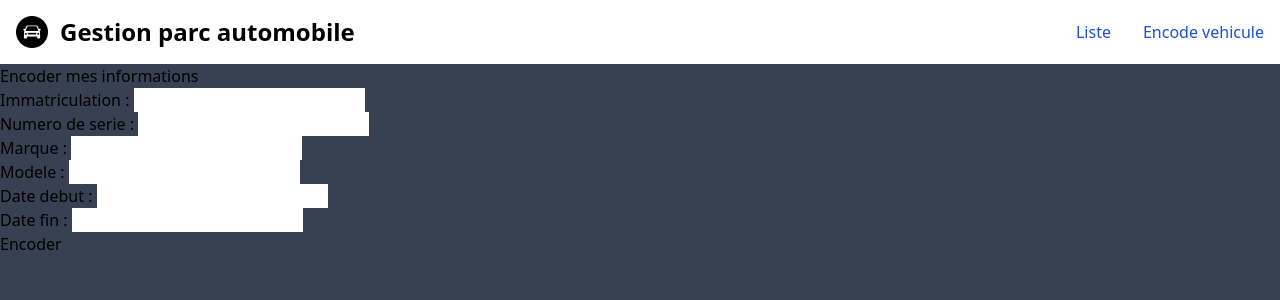
After one commit to esfartrguig/projet-ppve, a Flask app: page /encode_vehicule in a window 1280 px wide. The commit adds this page. Shown: the top 300 px of the page. Run offline with Flask 3, Linux system fonts and the light colour scheme.

Commit message:
Ajout encode_vehicule

```diff
--- a/app.py
+++ b/app.py
@@ -1,5 +1,6 @@
-from flask import Flask, render_template, request
+from flask import Flask, render_template, request, redirect
 import csv
+import os
 
 app = Flask(__name__)
 
@@ -33,8 +34,30 @@ def index():
                             "plaque": vehicule_info['immatriculation']
                            }
                 vu_liste.append(vu_dict)
+    return render_template('index.html', data=vu_liste)
 
-    return render_template('index.html', data=vu_liste)
+
+@app.route('/encode_vehicule', methods=['GET','POST'])
+def encode_vehicule():
+    if request.method == 'GET' :
+        return render_template('encode_vehicule.html')
+
+    elif request.method =='POST' :
+        immatriculation = request.form['Immatriculation']
+        numdeserie = request.form['Num_de_serie']
+        marque = request.form['Marque']
+        modele = request.form['Modele']
+        datedebut = request.form['Date_debut']
+        datefin = request.form['Date_fin']
+        data = [immatriculation,numdeserie,marque,modele,datedebut,datefin]
+        file_path = os.path.realpath(__file__)
+        work_dir = os.path.dirname(file_path)
+        file_csv = f"{work_dir}/csv/park_auto.csv"
+        with open(file_csv, "a", encoding="utf-8", newline="") as fichier:
+                writer = csv.writer(fichier)
+                writer.writerow(data)
+                return redirect('/index')
+
 
 if __name__ == '__main__':
     app.run(debug=True)
--- a/templates/base.html
+++ b/templates/base.html
@@ -21,7 +21,10 @@
             <div class="hidden w-full md:block md:w-auto" id="navbar-default">
             <ul class="font-medium flex flex-col p-4 md:p-0 mt-4 border border-gray-100 rounded-lg bg-gray-50 md:flex-row md:space-x-8 md:mt-0 md:border-0 md:bg-white dark:bg-gray-800 md:dark:bg-gray-900 dark:border-gray-700">
                 <li>
-                <a href="{{ url_for('index') }}" class="block py-2 pl-3 pr-4 text-white bg-blue-700 rounded md:bg-transparent md:text-blue-700 md:p-0 dark:text-white md:dark:text-blue-500" aria-current="page">Liste</a>
+                    <a href="{{ url_for('index') }}" class="block py-2 pl-3 pr-4 text-white bg-blue-700 rounded md:bg-transparent md:text-blue-700 md:p-0 dark:text-white md:dark:text-blue-500" aria-current="page">Liste</a>
+                </li>
+                <li>
+                    <a href="{{ url_for('encode_vehicule') }}" class="block py-2 pl-3 pr-4 text-white bg-blue-700 rounded md:bg-transparent md:text-blue-700 md:p-0 dark:text-white md:dark:text-blue-500" aria-current="page">Encode vehicule</a>
                 </li>
             </ul>
             </div>
--- /dev/null
+++ b/templates/encode_vehicule.html
@@ -0,0 +1,34 @@
+{% extends 'base.html' %}
+
+{% block content %}
+<h1>{% block title %} Encoder mes informations {% endblock %}</h1>
+	<form method="POST" action="{{ url_for('encode_vehicule') }}">
+		<p>
+			<label for="Immatriculation">Immatriculation :</label>
+			<input type="text" id="Immatriculation" name="Immatriculation" required>
+		</p>
+		<p>
+			<label for="Num_de_serie">Numero de serie :</label>
+			<input type="text" id="Num_de_serie" name="Num_de_serie" required>
+		</p>
+		<p>
+			<label for="Marque">Marque :</label>
+			<input type="text" id="Marque" name="Marque" required>
+		</p>
+		<p>
+			<label for="Modele">Modele :</label>
+			<input type="text" id="Modele" name="Modele" required>
+		</p>
+		<p>
+			<label for="Date_debut">Date debut :</label>
+			<input type="text" id="Date_debut" name="Date_debut" required>
+		</p>
+		<p>
+			<label for="Date_fin">Date fin :</label>
+			<input type="text" id="Date_fin" name="Date_fin" required>
+		</p>
+		<p>
+			<button type="submit">Encoder</button>
+		</p>
+	</form>
+{% endblock %}
```
